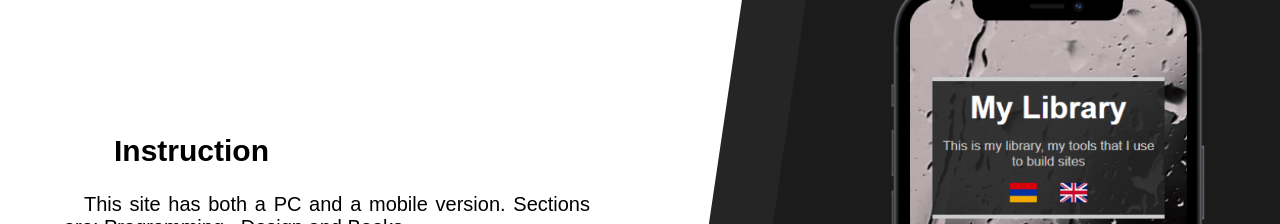
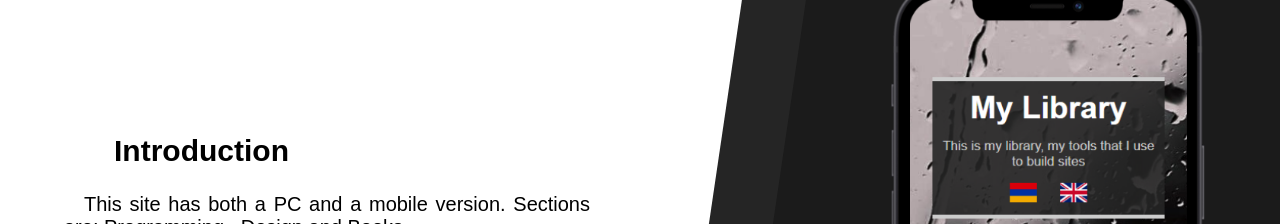
Before and after one commit to Ruben-Vardanyan/myliby, a plain HTML site: page index.html in a window 1280 px wide. Shown: the part 1560-1784 px from the top of the page. Drawn offline with Linux system fonts and the light colour scheme.

Commit message:
Update index.html

```diff
--- a/index.html
+++ b/index.html
@@ -62,7 +62,7 @@
 	<section class="section2">
 		<div class="container2">
 			<div class="sBox1 ">
-				<h1>Instruction</h1>
+				<h1>Introduction</h1>
 				<p>This site has both a PC and a mobile version.
 				   Sections are: Programming , Design and Books.
 				</p>
```
